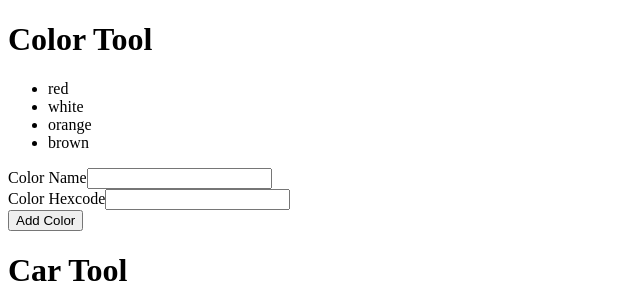
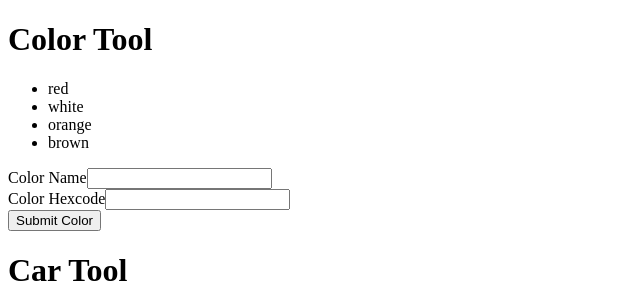
Before and after one commit to bridgkick/react-redux-typescript_04272020, a React (Create React App) app in the folder demo-app/: page / in a window 1280 px wide. Shown: the top 283 px of the page, without its empty margins (0-640 px from the left). Built offline with nearby package versions, Linux system fonts and the light colour scheme.

Commit message:
add exercise 8

```diff
--- a/demo-app/src/components/CarTable.tsx
+++ b/demo-app/src/components/CarTable.tsx
@@ -23,7 +23,8 @@ export const CarTable: FC<CarTableProps> = (props) => {
         </tr>
       </thead>
       <tbody>
-        {props.cars.map(car => <CarViewRow key={car.id} car={car} />)}
+        {props.cars.map(car => <CarViewRow
+            key={car.id} car={car} />)}
       </tbody>
     </table>
   );
--- /dev/null
+++ b/demo-app/src/components/ColorForm.tsx
@@ -0,0 +1,66 @@
+import React, { FC, useState, ChangeEvent } from 'react';
+
+import { Color } from '../models/Color';
+
+export interface ColorFormProps {
+  buttonText?: string;
+  onSubmitColor: (color: Color) => void;
+}
+
+interface ColorFormState {
+  colorName: string;
+  colorHexcode: string;
+}
+
+type HTMLFormControls = HTMLInputElement | HTMLSelectElement | HTMLTextAreaElement;
+
+
+export const ColorForm: FC<ColorFormProps> = ({ buttonText, onSubmitColor }) => {
+
+  const [ colorForm, setColorForm ] = useState<ColorFormState>(
+    { colorName: '', colorHexcode: '', } /* initial value only used on initial render */);
+
+  const change = (e: ChangeEvent<HTMLFormControls>) => {
+
+    setColorForm({
+      ...colorForm,
+      [ e.target.name ]: e.target.type === 'number'
+        ? Number(e.target.value)
+        : e.target.value,
+    });
+
+  };
+
+  const submitColor = () => {
+
+    onSubmitColor({
+      name: colorForm.colorName,
+    });
+
+    setColorForm({
+      colorName: '',
+      colorHexcode: '',
+    });
+  };
+
+  return (
+    <form>
+      <div>
+        <label htmlFor="color-name-input">Color Name</label>
+        <input type="text" id="color-name-input" name="colorName"
+          value={colorForm.colorName} onChange={change} />
+      </div>
+      <div>
+        <label htmlFor="color-hexcode-input">Color Hexcode</label>
+        <input type="text" id="color-hexcode-input" name="colorHexcode"
+          value={colorForm.colorHexcode} onChange={change} />
+      </div>
+      <button type="button" onClick={submitColor}>{buttonText}</button>
+    </form>
+  );
+
+};
+
+ColorForm.defaultProps = {
+  buttonText: 'Submit Color',
+};
--- a/demo-app/src/components/ColorTool.tsx
+++ b/demo-app/src/components/ColorTool.tsx
@@ -1,72 +1,26 @@
-import React, { FC, useState, ChangeEvent } from 'react';
+import React, { FC, useState } from 'react';
 
 import { Color } from '../models/Color';
 
 import { ToolHeader } from './ToolHeader';
+import { ColorForm } from './ColorForm';
 
 export interface ColorToolProps {
   colors: readonly Color[];
 }
 
-interface ColorFormState {
-  colorName: string;
-  colorHexcode: string;
-}
-
-type HTMLFormControls = HTMLInputElement | HTMLSelectElement | HTMLTextAreaElement;
-
 export const ColorTool: FC<ColorToolProps> = (props) => {
-
-  // const colorsStateArray = useState<Color[]>(props.colors.concat());
-  // const colorsStateData = colorsStateArray[0];
-  // const colorsStateUpdateFunction = colorsStateArray[1];
-
-  // array destructuring
-  // const [ /* 0 */ colorsStateData, /* 1 */ colorsStateUpdateFunction ] = useState<Color[]>(props.colors.concat());
-
-  // const colorsStateObject = useState2({});
-  // colorsStateObject.data;
-  // colorsStateObject.updateAndRender(newData);
-  // const { data: colorForm, updateAndRender: setColorForm } = useState2({});
-  // const { data: colors, updateAndRender: setColors } = useState2([]);
-
-  // const [ colors, setColors ] = useState<Color[]>(props.colors.concat());
 
   const [ colors, setColors ] = useState<Color[]>([ ...props.colors ]);
 
-  // colorForm is the state data
-  // setColorForm is the function to update the data and re-render the component
-  const [ colorForm, setColorForm ] = useState<ColorFormState>(
-      { colorName: '', colorHexcode: '', } /* initial value only used on initial render */);
-
-  const change = (e: ChangeEvent<HTMLFormControls>) => {
-
-    setColorForm({
-      ...colorForm,
-      // colorName: e.target.value,
-      [ e.target.name ]: e.target.type === 'number'
-        ? Number(e.target.value)
-        : e.target.value,
-    });
-
-  };
-
-  const addColor = () => {
+  const addColor = (color: Color) => {
 
     setColors(colors.concat({
-      // ...colorForm,
-      name: colorForm.colorName,
+      ...color,
       id: Math.max(...colors.map(c => c.id) as [], 0) + 1
     }));
 
-    setColorForm({
-      colorName: '',
-      colorHexcode: '',
-    });
-
   };
-
-  console.log(colorForm);
 
   return (
     <>
@@ -75,19 +29,7 @@ export const ColorTool: FC<ColorToolProps> = (props) => {
         {colors.map((color) =>
           <li key={color.id}>{color.name}</li>)}
       </ul>
-      <form>
-        <div>
-          <label htmlFor="color-name-input">Color Name</label>
-          <input type="text" id="color-name-input" name="colorName"
-            value={colorForm.colorName} onChange={change} />
-        </div>
-        <div>
-          <label htmlFor="color-hexcode-input">Color Hexcode</label>
-          <input type="text" id="color-hexcode-input" name="colorHexcode"
-            value={colorForm.colorHexcode} onChange={change} />
-        </div>
-        <button type="button" onClick={addColor}>Add Color</button>
-      </form>
+      <ColorForm onSubmitColor={addColor} />
     </>
   );
 };
```
Also changed, not shown: demo-app/exercises/exercise-8.md (added, +17 -0 lines).
